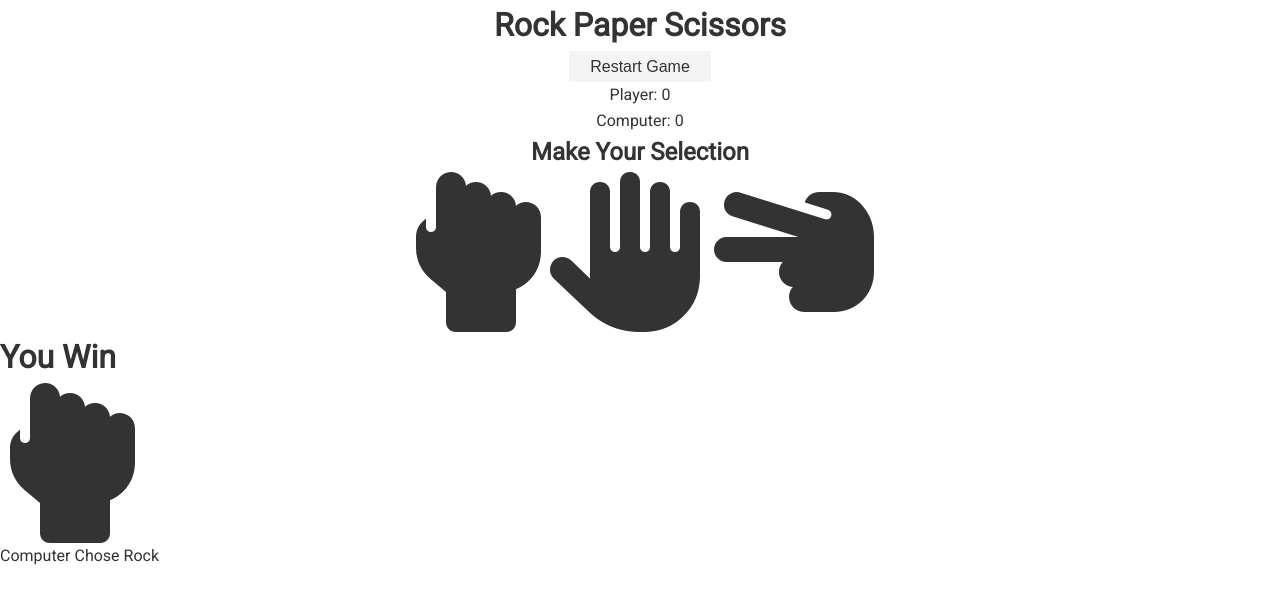
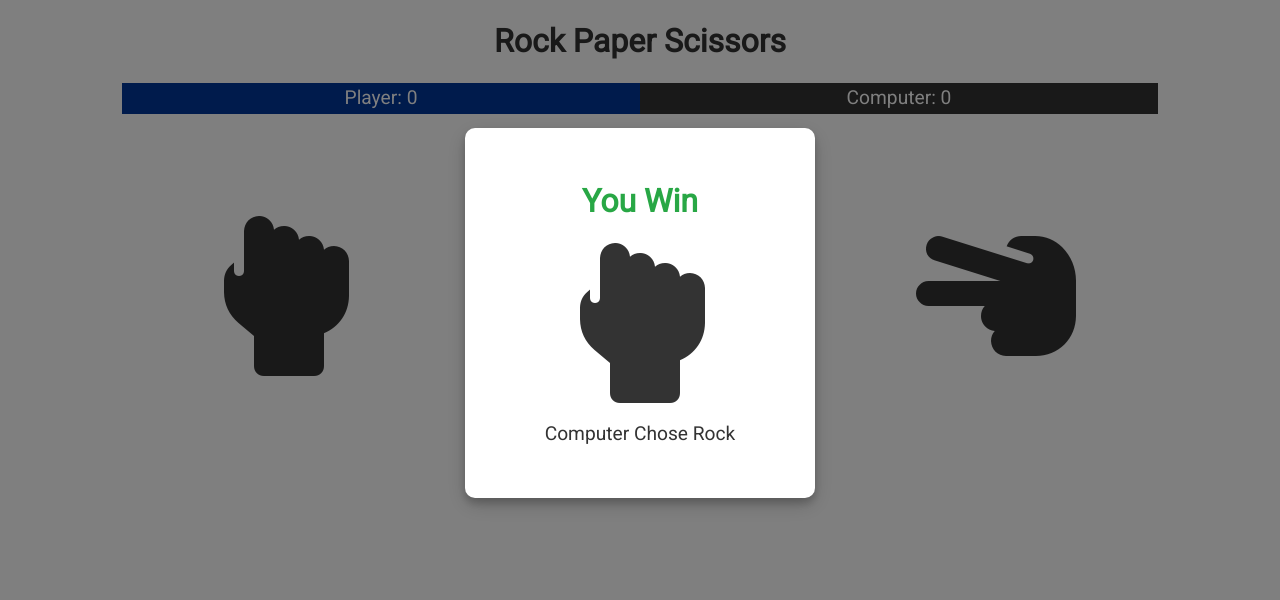
Before and after one commit to 4e6ypaH/RockPaperScissorsGame, a plain HTML site: page index.html in a window 1280 px wide. Drawn offline with Linux system fonts and the light colour scheme.

Commit message:
закончил со стилями и версткой

```diff
--- a/index.html
+++ b/index.html
@@ -29,7 +29,7 @@
     <!--Modal-->
     <div class="modal">
         <div id="result" class="modal-content">
-            <h1>You Win</h1>
+            <h1 class="text-win">You Win</h1>
             <i class="fas fa-hand-rock fa-10x"></i>
             <p>Computer Chose Rock</p>
         </div>
--- a/main.css
+++ b/main.css
@@ -31,7 +31,7 @@ body {
 }
 
 .restart-btn {
-    display: inline-block;
+    display: none;
     background: var(--light-color);
     color: #333;
     padding: 0.4rem 1.3rem;
@@ -45,3 +45,62 @@ body {
     background: var(--primary-color);
     color: #fff;
 }
+
+.header {
+    text-align: center;
+    margin: 1rem 0;
+}
+
+.header h1 {
+    margin-bottom: 1rem;
+}
+
+.score {
+    display: grid;
+    grid-template-columns: repeat(2, 1fr);
+    font-size: 1.2rem;
+    color: #fff;
+}
+
+.score p:first-child {
+    background: var(--primary-color);
+}
+.score p:last-child {
+    background: var(--dark-color);
+}
+
+.choices {
+    display: grid;
+    grid-template-columns: repeat(3, 1fr);
+    grid-gap: 2rem;
+    margin-top: 3rem;
+    text-align: center;
+}
+
+.choice {
+    cursor: pointer;
+}
+
+.choice:hover {
+    color: var(--primary-color);
+}
+
+.text-win {
+    color: var(--win-color)
+}
+
+.text-lose {
+    color: var(--lose-color)
+}
+
+@media(max-width: 700px) {
+    .choice {
+        font-size: 110px;
+    }
+}
+
+@media(max-width: 500px) {
+    .choice {
+        font-size: 80px;
+    }
+}
--- a/modal.css
+++ b/modal.css
@@ -0,0 +1,46 @@
+:root {
+    --modal-duration: 1s;
+}
+
+.modal {
+    /* display: none; */
+    position: fixed;
+    z-index: 1;
+    left: 0;
+    top:0;
+    height: 100%;
+    width: 100%;
+    overflow: auto;
+    background: rgba(0,0,0,0.5);
+}
+
+.modal-content {
+    background: #fff;
+    text-align: center;
+    margin: 10% auto;
+    width: 350px;
+    border-radius: 10px;
+    padding: 3rem;
+    box-shadow: 0 5px 8px 0 rgba(0,0,0,0.2), 0 7px 20px 0 rgba(0,0,0, 0.17);
+    animation-name: modalopen;
+    animation-duration: var(--modal-duration);
+}
+
+.modal-content h1 {
+    margin-bottom: 1rem;
+}
+
+.modal-content p {
+    font-size: 1.2rem;
+    margin-top: 1rem;
+}
+
+@keyframes modalopen {
+    from {
+        opacity: 0;
+    }
+
+    to {
+        opacity: 1;
+    }
+}
```
